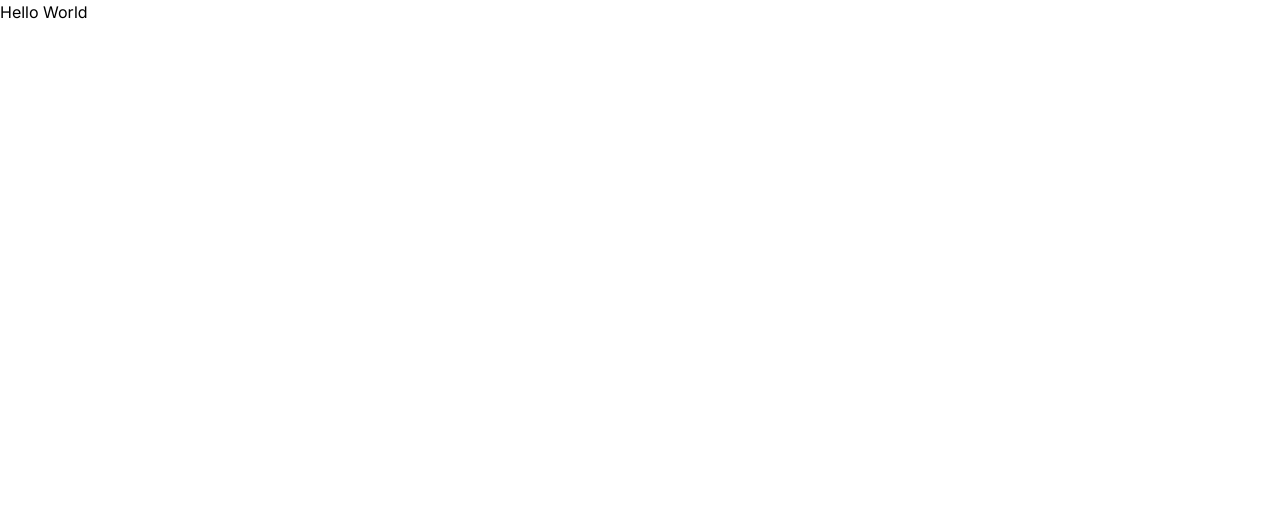
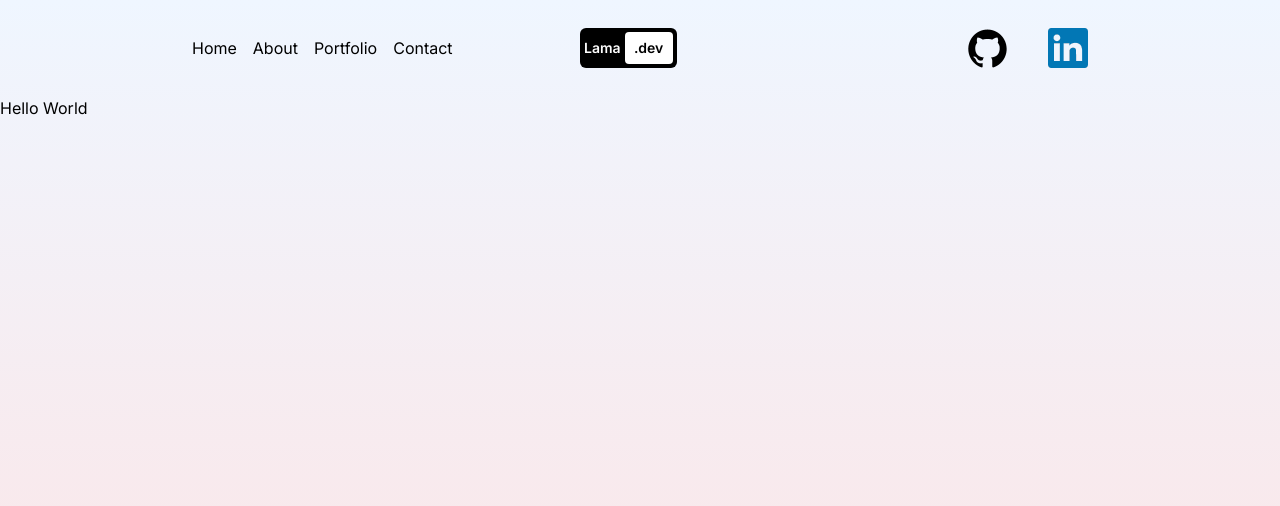
Before and after one commit to SameeraSanka/Portfolio, a Next.js app: page / in a window 1280 px wide. Shown: the top 506 px of the page. Built offline with nearby package versions, Linux system fonts and the light colour scheme.

Commit message:
nav bar created

```diff
--- /dev/null
+++ b/src/app/About/page.jsx
@@ -0,0 +1,9 @@
+import React from 'react'
+
+function AboutPage() {
+  return (
+    <div>AboutPage</div>
+  )
+}
+
+export default AboutPage
--- /dev/null
+++ b/src/app/Contact/page.jsx
@@ -0,0 +1,9 @@
+import React from 'react'
+
+function ContactPage() {
+  return (
+    <div>ContactPage</div>
+  )
+}
+
+export default ContactPage
--- /dev/null
+++ b/src/app/Portfolio/page.jsx
@@ -0,0 +1,9 @@
+import React from 'react'
+
+function PortfolioPage() {
+  return (
+    <div>PortfolioPage</div>
+  )
+}
+
+export default PortfolioPage
--- a/src/app/layout.js
+++ b/src/app/layout.js
@@ -1,17 +1,26 @@
 import { Inter } from "next/font/google";
 import "./globals.css";
+import Navbar from "@/components/Navbar";
 
 const inter = Inter({ subsets: ["latin"] });
 
 export const metadata = {
-  title: "Lama Dev Portfolio App",
-  description: "Generated by create next app",
+  title: "Sameera Madusanka",
+  description: "Sameera Madusanka",
 };
 
 export default function RootLayout({ children }) {
   return (
     <html lang="en">
-      <body className={inter.className}>{children}</body>
+      <body className={inter.className}>
+        <div className="w-screen h-screen bg-gradient-to-b from-blue-50 to-red-100">
+          <div className="h-24">
+            <Navbar />
+          </div>
+          <div className="h-[calc(100vh - 6rem)]">        {children}</div>
+        </div>
+
+      </body>
     </html>
   );
 }
--- /dev/null
+++ b/src/components/Navbar.jsx
@@ -0,0 +1,77 @@
+"use client";
+import React, { useState } from "react";
+import Link from "next/link";
+import Image from "next/image";
+
+const links = [
+  { url: "/", title: "Home" },
+  { url: "/about", title: "About" },
+  { url: "/portfolio", title: "Portfolio" },
+  { url: "/contact", title: "Contact" },
+];
+
+const Navbar = () => {
+  const [open, setOpen] = useState(false);
+
+  return (
+    <div className="h-full flex items-center justify-between px-8 md:px-12 lg:px-20 xl:px-48">
+      {/* links */}
+      <div className="hidden md:flex gap-4 w-1/3">
+        {links.map((link) => (
+          <Link href={link.url} key={link.title}>
+            {link.title}
+          </Link>
+        ))}
+      </div>
+
+      {/* logo */}
+      <div className="md:hidden lg:flex w-1/3 ">
+        <Link
+          href="/"
+          className="text-sm bg-black rounded-md p-1 font-semibold flex items-center justify-center"
+        >
+          <span className="text-white mr-1">Lama</span>
+          <span className="w-12 h-8 rounded bg-white text-black flex items-center justify-center">
+            .dev
+          </span>
+        </Link>
+      </div>
+
+      {/* icons */}
+      <div className="hidden md:flex gap-10 ">
+        <Link href={"#"}>
+          <Image src="/github.png" alt="" width={40} height={40} />
+        </Link>
+        <Link href={"#"}>
+          <Image src="/linkedin.png" alt="" width={40} height={40} />
+        </Link>
+      </div>
+
+      {/* responsive menu */}
+      <div className="md:hidden">
+        {/* menu button */}
+        <button
+          className="w-10 h-8 flex flex-col justify-between z-50 relative"
+          onClick={() => setOpen(!open)}
+        >
+          <div className="w-10 h-1 bg-white rounded"></div>
+          <div className="w-10 h-1 bg-white rounded"></div>
+          <div className="w-10 h-1 bg-white rounded"></div>
+        </button>
+
+        {/* menu list */}
+        {open && (
+          <div className="absolute top-0 left-0 w-screen h-screen bg-black text-white flex flex-col items-center justify-center gap-8 text-4xl">
+            {links.map((link) => (
+              <Link href={link.url} key={link.title}>
+                {link.title}
+              </Link>
+            ))}
+          </div>
+        )}
+      </div>
+    </div>
+  );
+};
+
+export default Navbar;
```
